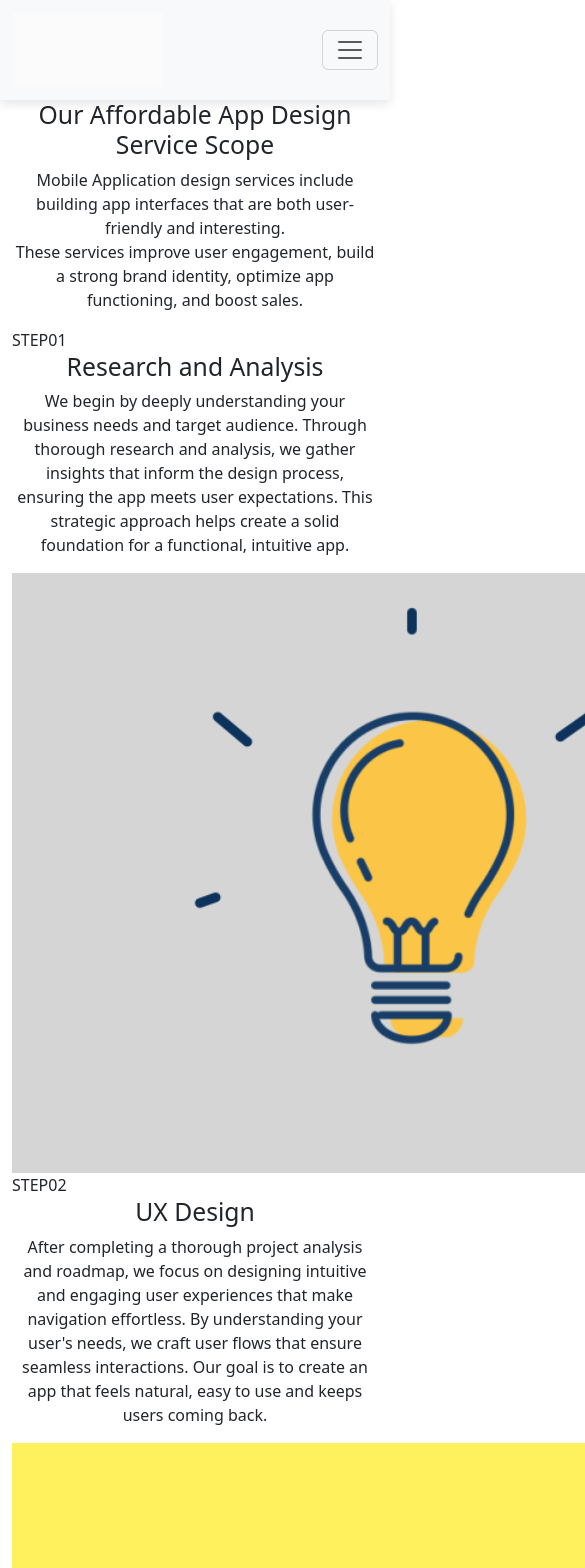
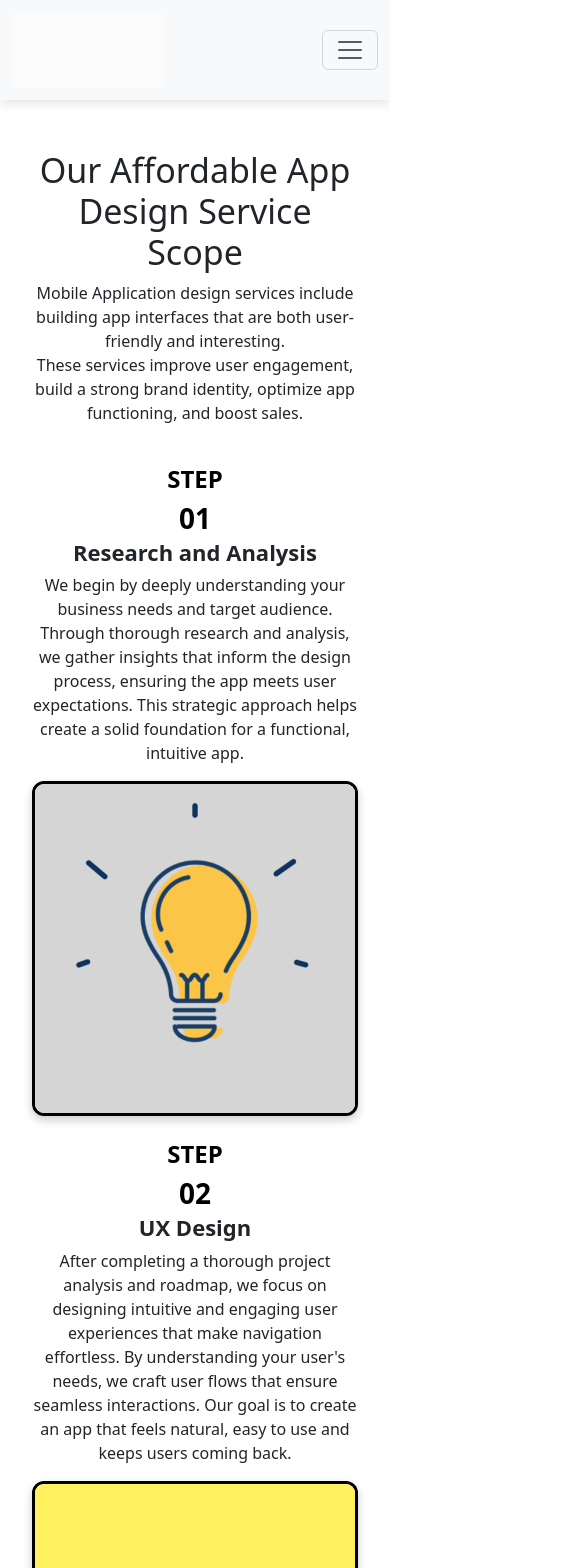
Before and after one commit to Hamzarfs/animationillustration, a React (Create React App) app: page /our-process in a window 390 px wide. Shown: the top 1568 px of the page, 585 px wide, since content can reach past the window. Built offline with nearby package versions, Linux system fonts and the light colour scheme.

Commit message:
add more pages

```diff
--- a/package.json
+++ b/package.json
@@ -11,6 +11,7 @@
     "bootstrap": "^5.3.3",
     "react": "^18.3.1",
     "react-dom": "^18.3.1",
+    "react-helmet-async": "^2.0.5",
     "react-icons": "^5.3.0",
     "react-router-dom": "^6.27.0",
     "react-scripts": "5.0.1",
--- a/src/App.js
+++ b/src/App.js
@@ -9,6 +9,8 @@ import ServicesPage from './pages/Services';
 import OurProcess from './pages/OurProcess';
 import Contactus from './pages/ContactUs';
 
+
+
 const App = () => {
     return (
         <Router>
@@ -18,6 +20,7 @@ const App = () => {
                 <Route path="/services" element={<ServicesPage />} />
                 <Route path="/our-process" element={<OurProcess />} />
                 <Route path="/contact-us" element={<Contactus />} />
+
             </Routes>
         </Router>
     );
--- a/src/Stepsection.css
+++ b/src/Stepsection.css
@@ -0,0 +1,65 @@
+/* .step-image img {
+    width: 444px;
+    height: 300px;
+} */
+
+.step-section h2{
+    font-size: 45px;
+  }
+  .step-section {
+    padding: 50px 20px;
+  }
+  .step-content h2 {
+    font-size: 24px;
+    font-weight: 700;
+  }
+  .step-content p {
+    font-size: 16px;
+  }
+  .step-box {
+    font-size: 50px;
+    font-weight: 900;
+    text-align: center;
+    color: #000;
+    display: flex;
+    flex-direction: column;
+    justify-content: center;
+    align-items: center;
+    height: 100%;
+  }
+  .step-box span {
+    font-size: 28px;
+    font-weight: 600;
+    color: #000000;
+  }
+  .step-box::after {
+    content: '';
+    width: 1px;
+    height: 100px;
+    background: #000;
+    /* margin-top: 10px; */
+  }
+  .step-image img {
+    width: 100%;
+    height: 335px;
+    object-fit: cover;
+    border-radius: 12px;
+    border: 3px solid #000;
+    box-shadow: 0px 4px 10px rgba(0, 0, 0, 0.2);
+}
+  @media (max-width: 768px) {
+    .step-box::after {
+        display: none; /* Hide the pseudo-element on mobile devices */
+    }
+    .step-section h2{
+      text-align: center;
+      font-size: 34px;
+    }
+    .step-box {
+      font-size: 24px;
+    margin-top: 20px;
+  }
+  .step-content h2 {
+    font-size: 22px;
+  }
+  }
--- a/src/components/common/Steps.js
+++ b/src/components/common/Steps.js
@@ -3,10 +3,7 @@ import Step01 from "../../images/step1.gif";
 import Step02 from "../../images/step2.gif";
 import Step03 from "../../images/step3.gif";
 import Step04 from "../../images/step4.gif";
-
 import '../../Stepsection.css';
-
-
 
 const StepSection = () => {
   return (
```
Also changed, not shown: src/pages/PrivacyPolicy.js (added, +18 -0 lines), src/pages/Termscondition.js (added, +18 -0 lines), src/pages/Thankyou.js (added, +18 -0 lines), 1 other file (tests, documents, lock files or other folders).
